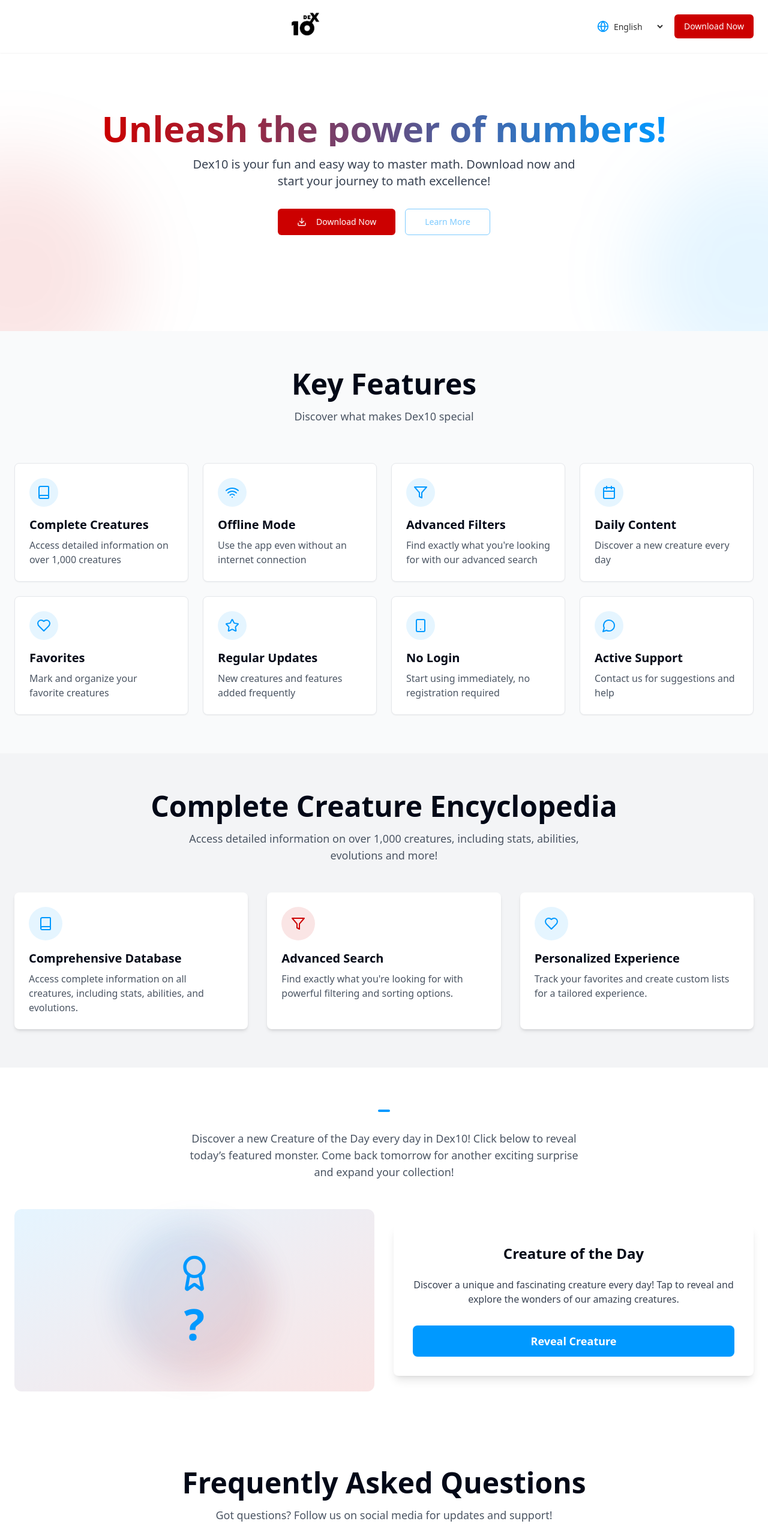
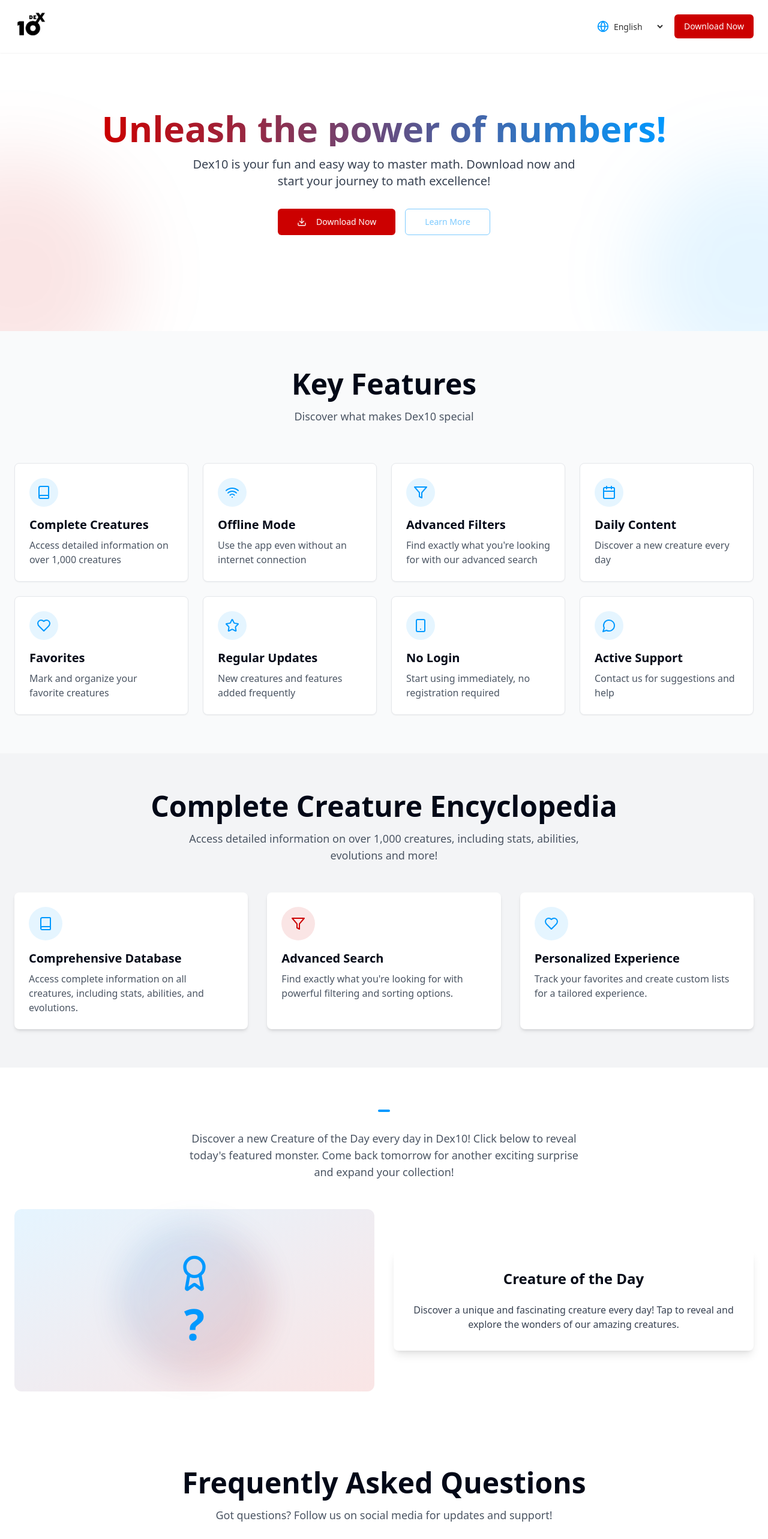
Before and after one commit to vinithius2/dex10-app, a React (Vite) app: page / in a window 1280 px wide. Shown: the top 2566 px of the page at 60% size. Built offline with nearby package versions, Linux system fonts and the light colour scheme.

Commit message:
Fix: Navbar and Creature of the Day changes
- Move logo to the left in the Navbar.
- Remove the "Reveal Creature" button and keep only the text.

```diff
--- a/src/components/CreatureOfTheDay.tsx
+++ b/src/components/CreatureOfTheDay.tsx
@@ -7,12 +7,6 @@ import { Award } from "lucide-react";
 const CreatureOfTheDay = () => {
   const { t } = useLocale();
 
-  // Optionally: Add logic here to reveal the creature; for now just demo with an alert
-  const revealCreature = () => {
-    // In a real app, this would swap the card content to show the creature
-    alert("Today's creature has been revealed! (Feature coming soon!)");
-  };
-
   return (
     <section className="py-16 bg-white">
       <div className="container">
@@ -20,14 +14,12 @@ const CreatureOfTheDay = () => {
           <Badge className="mb-2 bg-dex-blue text-white border-none">{t.cotd_daily_feature}</Badge>
           <h2 className="text-3xl md:text-5xl font-bold mb-4">{t.cotd_title}</h2>
           <p className="text-lg text-gray-600 max-w-2xl mx-auto">
-            {/* Marketing promo for daily creature */}
-            {t.cotd_marketing ?? "Discover a new Creature of the Day every day in Dex10! Click below to reveal today’s featured monster. Come back tomorrow for another exciting surprise and expand your collection!"}
+            {t.cotd_marketing ?? "Discover a new Creature of the Day every day in Dex10! Click below to reveal today's featured monster. Come back tomorrow for another exciting surprise and expand your collection!"}
           </p>
         </div>
 
         <div className="grid grid-cols-1 lg:grid-cols-2 gap-8 items-center">
           <div className="bg-gradient-to-br from-dex-blue/10 to-dex-red/10 p-6 rounded-xl flex justify-center">
-            {/* Placeholder for creature image - remains a mystery */}
             <div className="relative w-64 h-64 animate-float">
               <div className="absolute inset-0 bg-gradient-to-br from-dex-blue/20 to-dex-red/20 rounded-full blur-xl animate-pulse-light"></div>
               <div className="relative w-full h-full flex flex-col items-center justify-center text-7xl font-bold text-dex-blue">
@@ -40,15 +32,9 @@ const CreatureOfTheDay = () => {
           <Card className="border-none shadow-lg bg-white flex flex-col justify-center">
             <CardContent className="p-8 text-center flex flex-col justify-center">
               <h3 className="text-2xl font-bold mb-6">{t.cotd_marketing_title ?? "Creature of the Day Awaits!"}</h3>
-              <p className="mb-8 text-gray-700">
+              <p className="text-gray-700">
                 {t.cotd_marketing_desc ?? "Get a mysterious new creature every day. Remember to check back daily to keep your collection growing. Ready to meet today's star?"}
               </p>
-              <button
-                className="bg-dex-blue text-white rounded-lg px-6 py-3 text-lg font-semibold hover:bg-dex-red hover:scale-105 transition"
-                onClick={revealCreature}
-              >
-                {t.cotd_reveal ?? "Reveal Creature"}
-              </button>
             </CardContent>
           </Card>
         </div>
--- a/src/components/Navbar.tsx
+++ b/src/components/Navbar.tsx
@@ -10,9 +10,9 @@ const Navbar = () => {
 
   return (
     <nav className="bg-white py-4 sticky top-0 z-50 shadow-sm">
-      <div className="container flex items-center justify-center">
-        {/* Centered Logo */}
-        <div className="flex-1 flex justify-center">
+      <div className="container flex items-center">
+        {/* Left aligned Logo */}
+        <div className="flex-shrink-0">
           <img
             src="/lovable-uploads/60ae252c-f50d-402f-b51c-a91fb18ad0cb.png"
             alt="Dex10 Logo"
```
